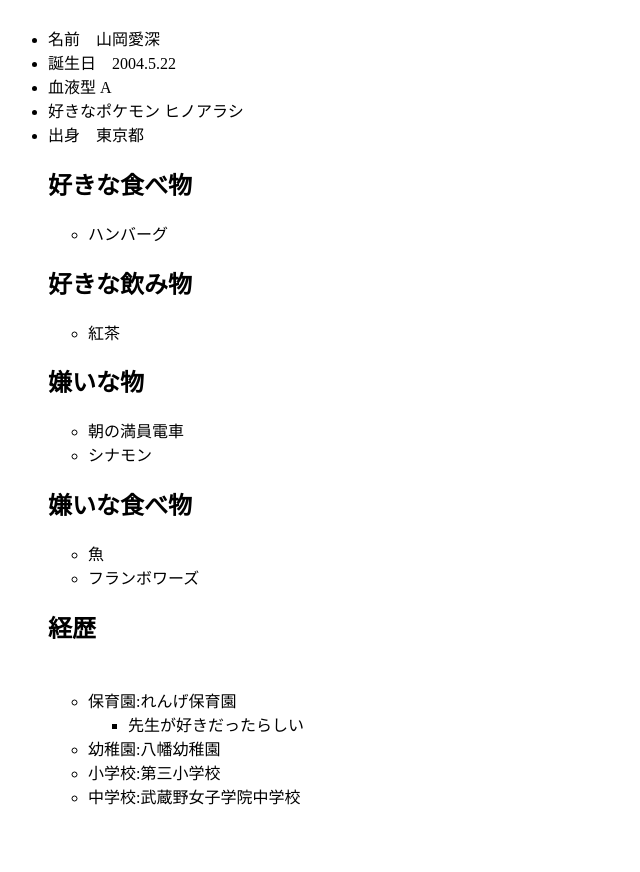
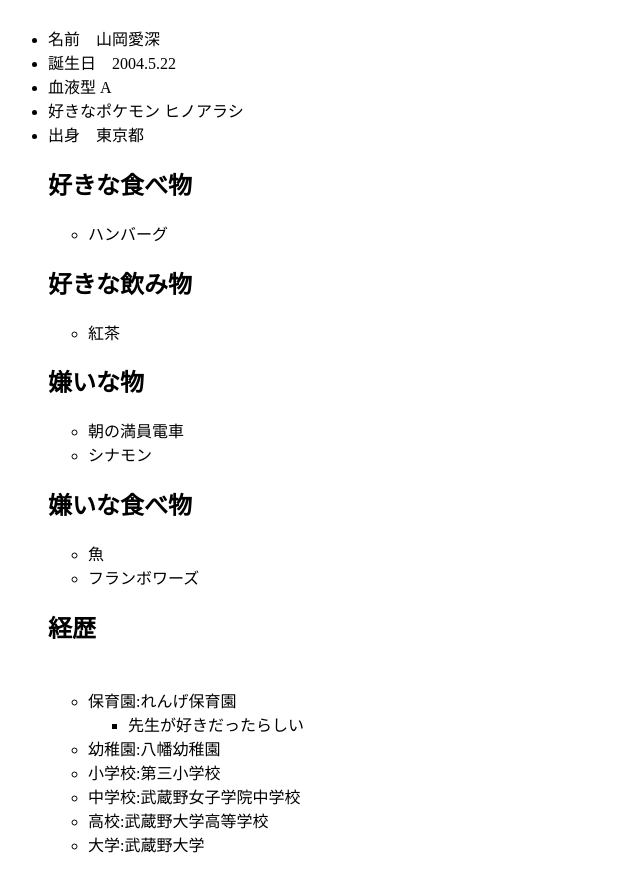
Before and after one commit to YamaokaAimi/git-practice2023, a plain HTML site: page index.html in a window 1280 px wide. Shown: the part 119-991 px from the top of the page, without its empty margins (0-640 px from the left). Before the commit the page ends 943 px from the top, so only its background shows below. Drawn offline with Linux system fonts and the light colour scheme.

Commit message:
経歴の追記２

```diff
--- a/index.html
+++ b/index.html
@@ -45,9 +45,9 @@
         <li>幼稚園:八幡幼稚園</li>
         <li>小学校:第三小学校</li>
         <li>中学校:武蔵野女子学院中学校</li>
+        <li>高校:武蔵野大学高等学校</li>
+        <li>大学:武蔵野大学</li>
     </ul>
-
-
 
 </ul>
 
```
